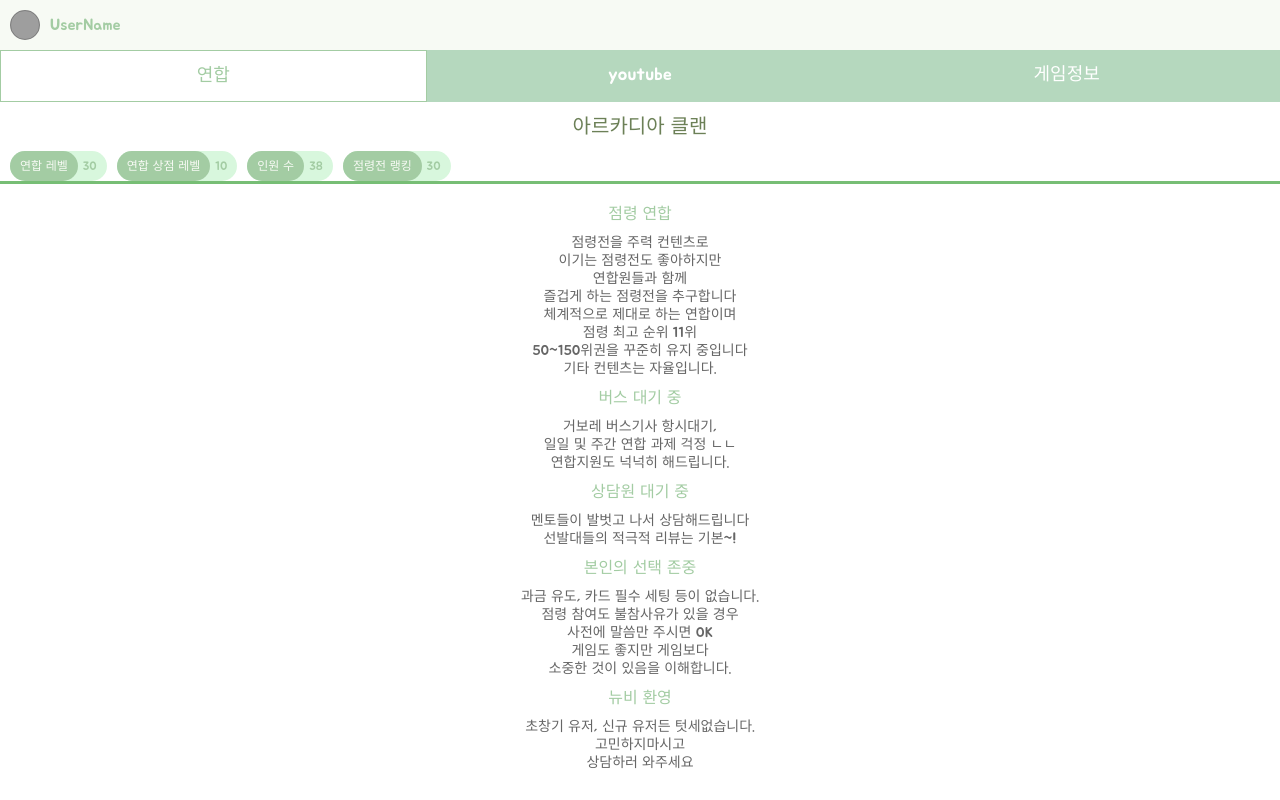
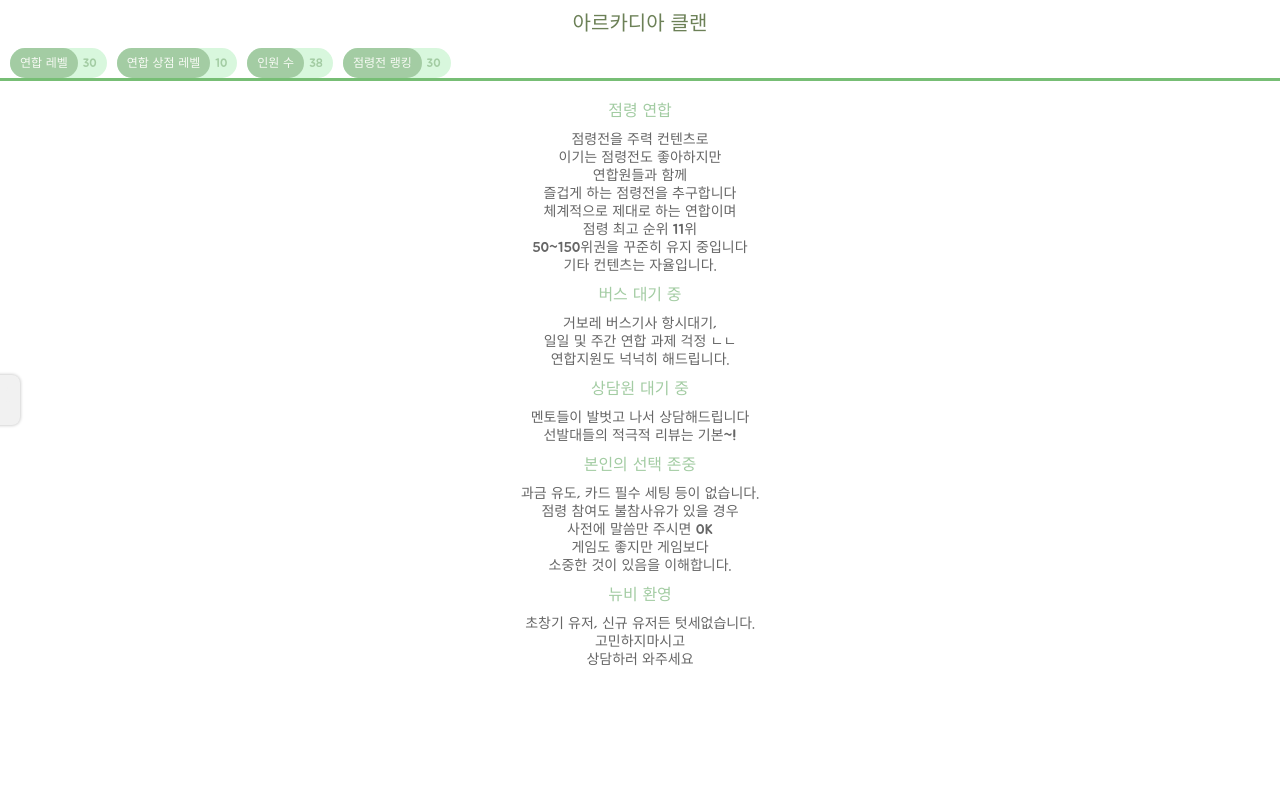
Before and after one commit to a23822/arca, a website: page index.htm in a window 1280 px wide. Drawn offline with Linux system fonts and the light colour scheme; grey boxes are pictures that could not be loaded.

Commit message:
디자인 재수정 및 사이드버튼 작업 중

```diff
--- a/index.htm
+++ b/index.htm
@@ -12,7 +12,7 @@
 <body>
     <div class="arca">
         <h1 class="blind_tit">아르카디아 클랜 앱에 오신 걸 환영합니다</h1>
-        <header class="header_wrap">
+        <!-- <header class="header_wrap">
             <div class="profile_area">
                 <a href="#" role="button" class="thumb_wrap">
                     <img src="https://picsum.photos/60/60" class="thumb" alt=""/>
@@ -31,8 +31,11 @@
                 <a href="#" id="tip_tap" class="tap_item" role="tab" aria-selected="false">
                     게임정보
                 </a>
-            </div>
-        </header>
+            </div
+        </header> -->
+        <button id="nav_btn" type="button" class="nav_btn">
+            <span class="btn_txt">펼침</span>
+        </button>
         <nav class="nav_wrap">
 
         </nav>
--- a/scss/arca.scss
+++ b/scss/arca.scss
@@ -16,6 +16,61 @@
         white-space: nowrap;
         overflow: hidden;
     }
+
+    .nav_btn {
+        position: fixed;
+        top: 50%;
+        left: -10px;
+        transform: translateY(-50%);
+        padding: 0 4px 0 13px;
+        width: 30px;
+        height: 50px;
+        border: 0;
+        border-radius: 8px;
+        background-color: #f1f1f1;
+        box-shadow: 0 0 3px 1px #d3d3d3;
+        z-index: 10;
+        transition: color 0.5s;
+
+        .btn_txt {
+            width: 2px;
+            @include font(1rem, 12px, 400, #f1f1f1);
+            font-size: 1rem;
+            line-height: 1.2rem;
+            word-wrap: break-word;
+            text-align: center;
+        }
+
+        &:before {
+            content: '';
+            position: absolute;
+            top: 0;
+            left: 0;
+            bottom: 0;
+            width: 0;
+            background-color: #609c7f;
+            border-radius: 8px;
+            transition: all 0.7s;
+        }
+
+        &:hover {
+            color: #fff;
+            .btn_txt {
+                position: relative;
+                z-index: 90;
+            }
+            &:before {
+                width: 100%;
+            }
+            &:after {
+                content: '';
+                @include mask;
+                z-index: 20;
+                border: 1px solid rgba(#000, 0.1);
+                border-radius: 7px;
+            }
+        }
+    }
 }
 
 @import './import/import_header';
--- a/scss/common/reset.scss
+++ b/scss/common/reset.scss
@@ -20,10 +20,6 @@ time, mark, audio, video {
 	padding: 0;
 	border: 0;
     vertical-align: top;
-}
-img {
-    vertical-align: top;
-    border: 0;
 }
 a {
     color: inherit;
--- a/scss/import/_import_header.scss
+++ b/scss/import/_import_header.scss
@@ -3,64 +3,64 @@
 .arca {
     .header_wrap {
 
-        .profile_area {
-            padding: 10px;
-            background-color: $font-color;
-            .thumb_wrap {
-                position: relative;
-                float: left;
-                border-radius: 50%;
-                margin-right: 10px;
+        // .profile_area {
+        //     padding: 10px;
+        //     background-color: $font-color;
+        //     .thumb_wrap {
+        //         position: relative;
+        //         float: left;
+        //         border-radius: 50%;
+        //         margin-right: 10px;
 
-                &:after {
-                    content:'';
-                    @include mask;
-                    border-radius: 50%;
-                    border: 1px solid rgba(#000, 0.2);
-                }
+        //         &:after {
+        //             content:'';
+        //             @include mask;
+        //             border-radius: 50%;
+        //             border: 1px solid rgba(#000, 0.2);
+        //         }
 
-                .thumb {
-                    height: 30px;
-                    width: 30px;
-                    border-radius: 50%;
-                }
-            }
+        //         .thumb {
+        //             height: 30px;
+        //             width: 30px;
+        //             border-radius: 50%;
+        //         }
+        //     }
 
-            .name {
-                @include font(1.6rem, 3rem, 400, $main-color);
-            }
+        //     .name {
+        //         @include font(1.6rem, 3rem, 400, $main-color);
+        //     }
 
-            &:after {
-                @include clear;
-            }
-        }
+        //     &:after {
+        //         @include clear;
+        //     }
+        // }
 
-        .main_tap_list {
-            display: table;
-            table-layout: fixed;
-            width: 100%;
-            height: 49px;
-            background-color: #b5d8be;
-            border-bottom: 1px solid $border-color;
-            line-height: 5rem;
+        // .main_tap_list {
+        //     display: table;
+        //     table-layout: fixed;
+        //     width: 100%;
+        //     height: 49px;
+        //     background-color: #b5d8be;
+        //     border-bottom: 1px solid $border-color;
+        //     line-height: 5rem;
 
-            .tap_item {
-                display: table-cell;
-                width: 33.33%;
-                text-align: center;
-                @include font(1.8rem, 5rem, 200, $border-color);
+        //     .tap_item {
+        //         display: table-cell;
+        //         width: 33.33%;
+        //         text-align: center;
+        //         @include font(1.8rem, 5rem, 200, $border-color);
 
-                &[aria-selected=true] {
-                    background-color: #fff;
-                    color: $main-color;
-                    border: 1px solid $main-color;
-                    box-sizing: border-box;
-                }
+        //         &[aria-selected=true] {
+        //             background-color: #fff;
+        //             color: $main-color;
+        //             border: 1px solid $main-color;
+        //             box-sizing: border-box;
+        //         }
 
-                @include galfol {
-                    font-size: 1.4rem;
-                }
-            }
-        }
+        //         @include galfol {
+        //             font-size: 1.4rem;
+        //         }
+        //     }
+        // }
     }
 }
--- a/scss/import/_import_main.scss
+++ b/scss/import/_import_main.scss
@@ -130,14 +130,14 @@
         opacity: 0;
     }
     100% {
-        margin-left: -30px;
+        margin-left: -25px;
         opacity: 0;
     }
 }
 
 @keyframes info_fadein {
     0% {
-        margin-left: -30px;
+        margin-left: -25px;
         color: transparent;
         opacity: 0;
     }
```
Also changed, not shown: css/arca.css, css/common/reset.css, svg/nav_btn.svg (added).
